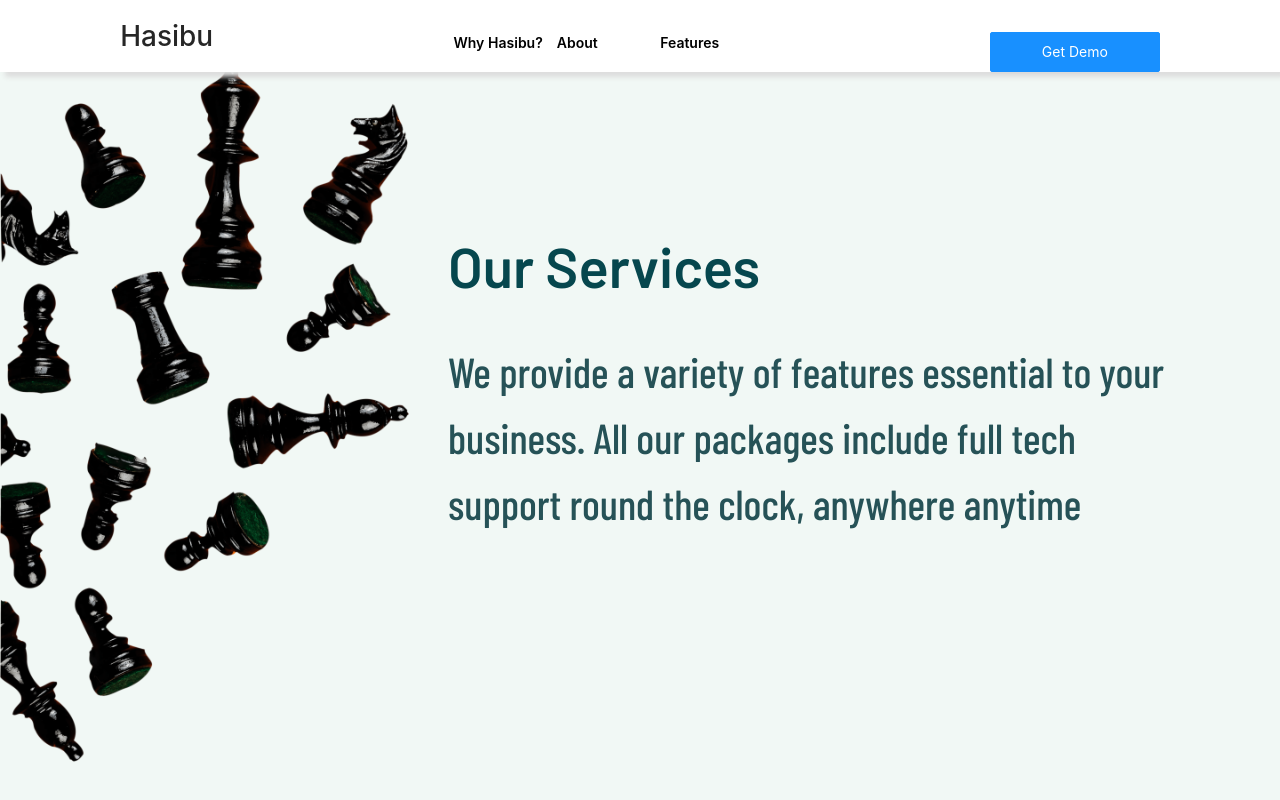
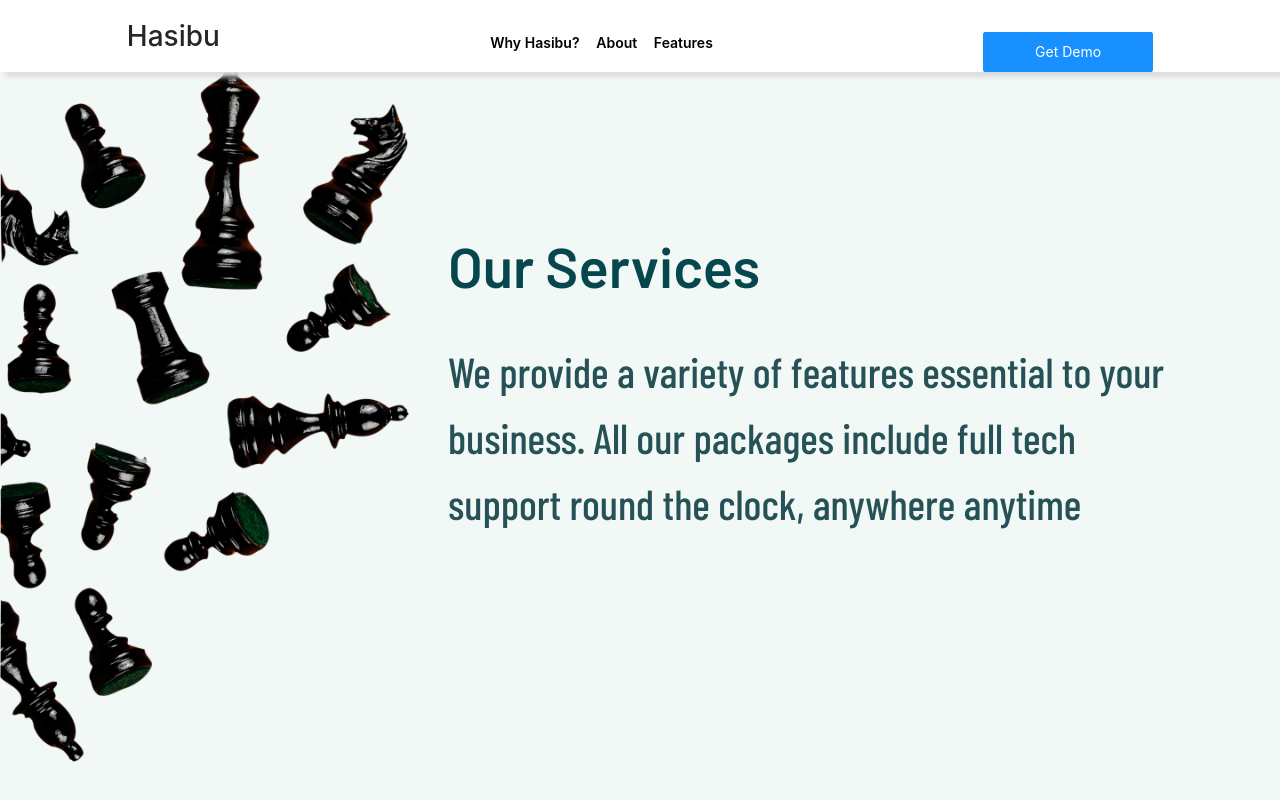
Before and after one commit to njeririziki/Next-, a Next.js app: page /features in a window 1280 px wide. Shown: the top 800 px of the page. Built offline with nearby package versions, Linux system fonts and the light colour scheme; a web font is replaced by a local one.

Commit message:
review color

```diff
--- a/Component/Cards/MultiCarousel.js
+++ b/Component/Cards/MultiCarousel.js
@@ -108,6 +108,18 @@ const MultiCarousel = (props) => {
         description=' You stay upto date with everything '
         />
     </Card>
+
+  </div>
+  <div>
+  <Card
+  className={styles.featcards}
+    cover={ <img src="/printer.jpg" alt='Cover'
+    width='300px' height='300px'/>}>
+        <Meta
+        title=' Monthly reports'
+        description=' You stay upto date with everything '
+        />
+    </Card>
   </div>
 
 
--- a/Component/Homeheader.js
+++ b/Component/Homeheader.js
@@ -29,7 +29,7 @@ const HeaderComp=({split,whypg})=>{
        <a className={styles.flinks}> About </a>
        </Link>
        <Link href='/features'>
-       <a className={ styles.shalfword}>Features</a>
+       <a className={ styles.flinks}>Features</a>
        </Link>
        {/* <Link href='/about'>
        <a className={split? styles.shalfword:styles.flinks}> Contact</a>
--- a/pages/index.js
+++ b/pages/index.js
@@ -196,7 +196,7 @@ function HomePage() {
 
         </div>
         <div className={styles.featcarousel}>
-          <p> We offer a wide range of features  to <br/>
+          <p> We offer a wide range of features  to<br/>
           help you manage your operations  </p>
           <MultiCarousel features={features}/>
         </div>
@@ -219,7 +219,7 @@ function HomePage() {
         </div>
         <div className={styles.thirdpage}>
 
-          <p>Our Packages</p>
+          <p>Choose your plan </p>
           <div className={styles.grid}>
           <GridList  data={items} />
           </div>
--- a/styles/Landing.module.scss
+++ b/styles/Landing.module.scss
@@ -91,9 +91,9 @@
 }
 .breadcrumbs{
   align-self: center;
-   display: grid;
-   grid-template-columns: 1fr 1fr 1fr ;
-   grid-column-gap: 1em;
+  width: 20vw;
+  display: flex;
+ justify-content: space-evenly;
 }
 .button{
    margin: 2em 0em 0em  8em;
@@ -276,7 +276,7 @@
 
     //box-shadow: 10px 10px 10px #a6d9fa;
     //border-radius: 15px;
-   background-color: #001528;
+   background-color: #005bb1;
     color: #eff5f8;
     //background-color: #001528;
    // border-top: 1px solid #e9e7e7;
```
